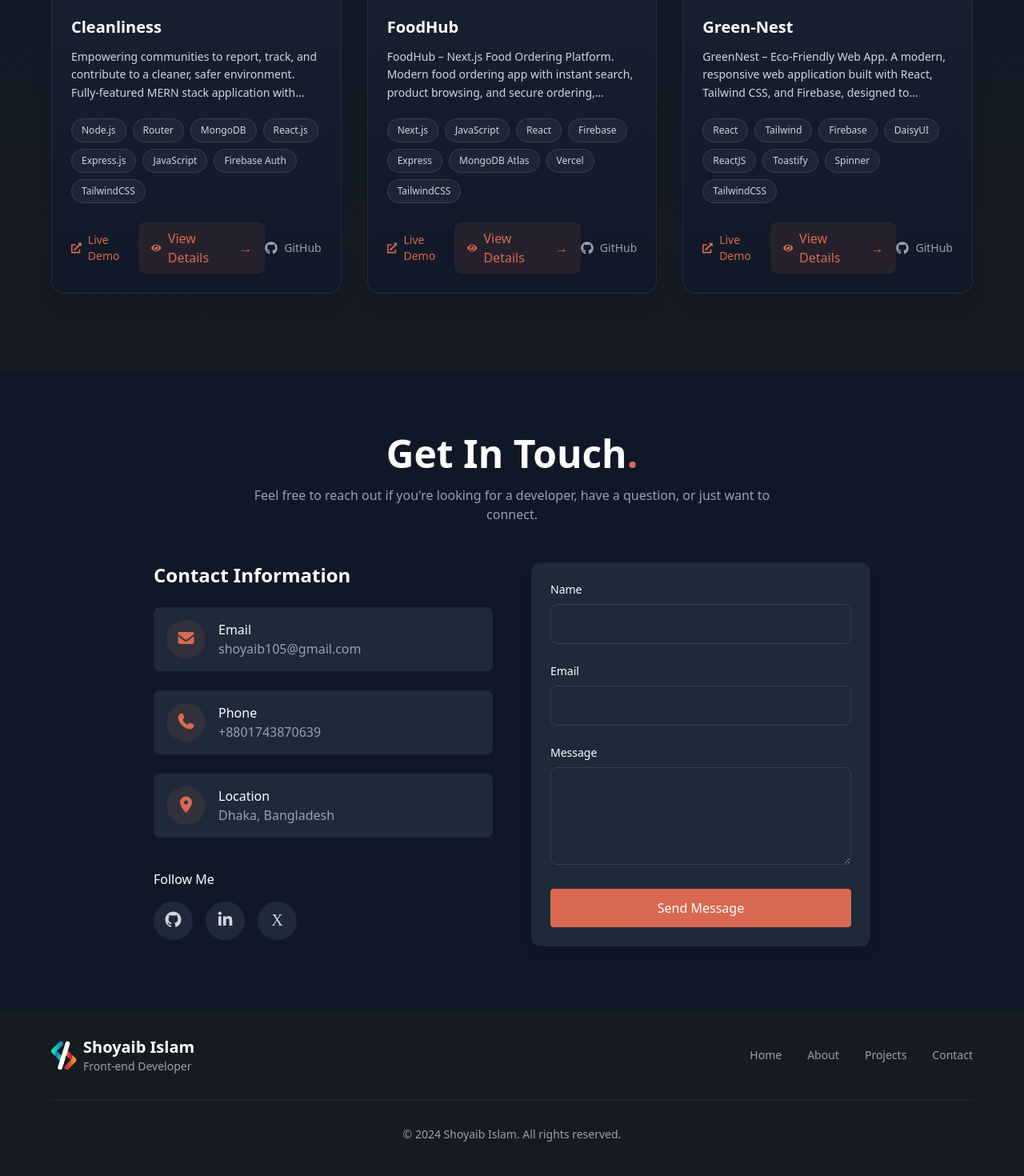
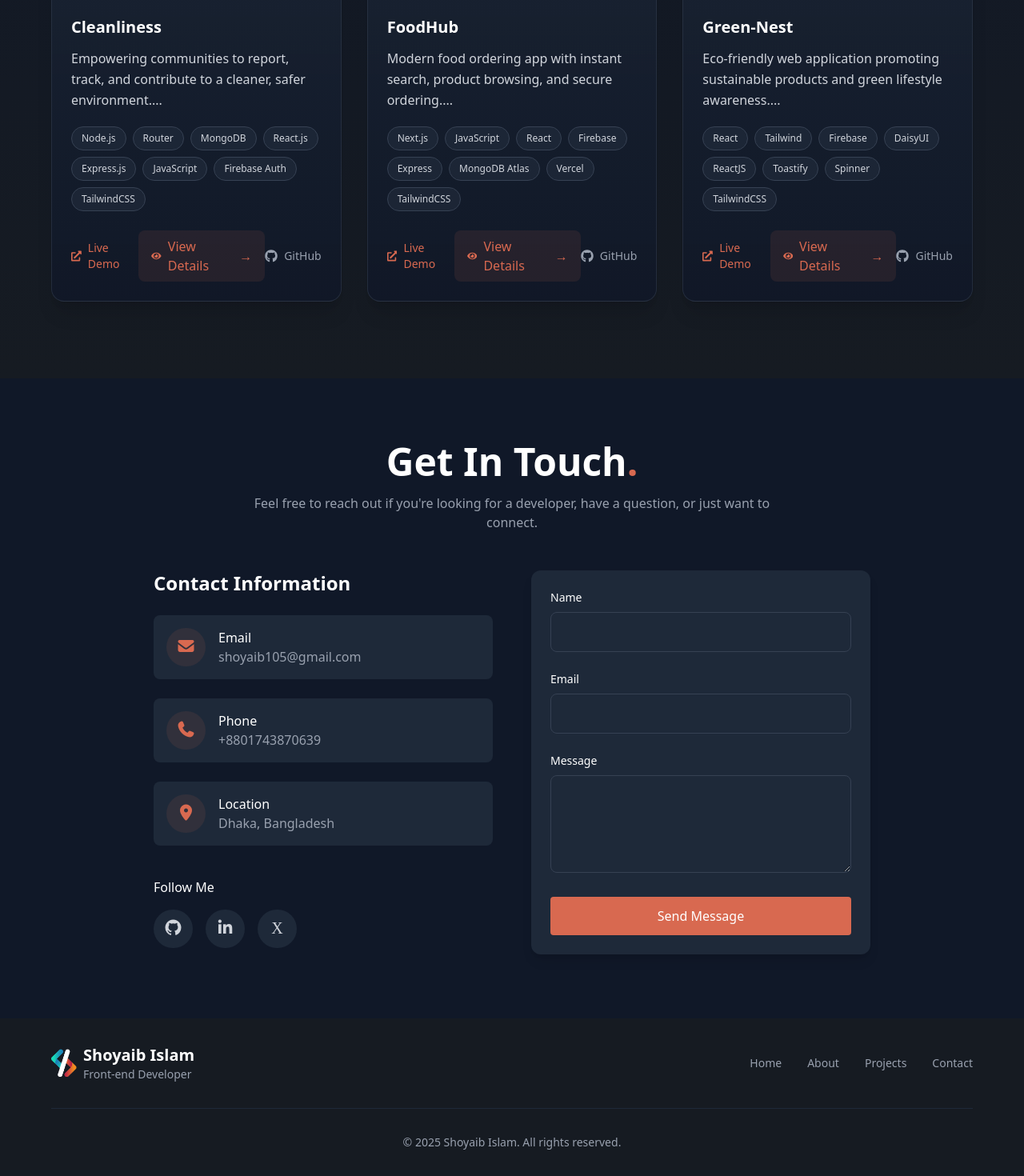
Before and after one commit to Shoybit/portfolio, a Next.js app: page / in a window 1280 px wide. Shown: the part 2861-4331 px from the top of the page at 80% size. Built offline with nearby package versions, Linux system fonts and the light colour scheme.

Commit message:
Update details page and footer

```diff
--- a/app/data/projects.ts
+++ b/app/data/projects.ts
@@ -5,7 +5,7 @@ export type Project = {
   description: string;
   live: string;
   github: string;
-  githubClient?: string; // ✅ optional
+  githubClient?: string;
   tech: string[];
 };
 
@@ -15,7 +15,7 @@ export const projects: Project[] = [
     name: "Cleanliness",
     image: "/cleenkaleidoscopic-alpaca-0f5158-netlify-app-2025-12-05-23_03_48.jpg",
     description:
-      "Empowering communities to report, track, and contribute to a cleaner, safer environment.",
+      "Empowering communities to report, track, and contribute to a cleaner, safer environment. Fully-featured MERN stack application with responsive design, secure authentication, and contribution tracking..",
     live: "https://kaleidoscopic-alpaca-0f5158.netlify.app/",
     github: "https://github.com/Shoybit/Cleanliness--client",
     tech: [
@@ -32,10 +32,10 @@ export const projects: Project[] = [
     name: "FoodHub",
     image: "/Screenshot 2025-12-05 225958.png",
     description:
-      "Modern food ordering app with instant search, product browsing, and secure ordering.",
+      "FoodHub – Next.js Food Ordering Platform. Modern food ordering app with instant search, product browsing, and secure ordering, powered by Firebase Auth and MongoDB Atlas with a responsive UI.",
     live: "https://foodhub-one-neon.vercel.app/",
     github: "https://github.com/Shoybit/FoodHub",
-    githubClient: "https://github.com/Shoybit/FoodHub", // ✅ যদি client repo থাকে
+    githubClient: "https://github.com/Shoybit/FoodHub",
     tech: [
       "Next.js",
       "React",
@@ -49,7 +49,7 @@ export const projects: Project[] = [
     name: "Green-Nest",
     image: "/greennest.png",
     description:
-      "Eco-friendly web application promoting sustainable products and green lifestyle awareness.",
+      "GreenNest – Eco-Friendly Web App. A modern, responsive web application built with React, Tailwind CSS, and Firebase, designed to promote sustainable products and raise green lifestyle awareness.",
     live: "https://remarkable-torte-c4c438.netlify.app/",
     github: "https://github.com/Shoybit/Green-Nest",
     tech: [
--- a/components/Footer.tsx
+++ b/components/Footer.tsx
@@ -34,8 +34,9 @@ export default function Footer() {
                 </div>
 
                 <div className="border-t border-gray-800 mt-6 md:mt-8 pt-6 md:pt-8 text-center text-xs md:text-sm">
-                    <p>© 2024 Shoyaib Islam. All rights reserved.</p>
+                <p>© {new Date().getFullYear()} Shoyaib Islam. All rights reserved.</p>
                 </div>
+
             </div>
         </footer>
     );
--- a/components/Projects.tsx
+++ b/components/Projects.tsx
@@ -3,11 +3,10 @@ import Link from 'next/link';
 import { FaExternalLinkAlt, FaGithub, FaEye } from 'react-icons/fa';
 
 export default function Projects() {
-  // Updated links array with the new projects
   const updatedProjects = [
     {
       name: "Cleanliness",
-      description: "Empowering communities to report, track, and contribute to a cleaner, safer environment. Fully-featured MERN stack application with responsive design, secure authentication, and contribution tracking.",
+      description: "Empowering communities to report, track, and contribute to a cleaner, safer environment....",
       tech: ["Node.js", "Router", "MongoDB", "React.js", "Express.js", "JavaScript", "Firebase Auth", "TailwindCSS"],
       live: "https://kaleidoscopic-alpaca-0f5158.netlify.app/",
       details: "/projects/cleanliness",
@@ -16,7 +15,7 @@ export default function Projects() {
     },
     {
       name: "FoodHub",
-      description: "FoodHub – Next.js Food Ordering Platform. Modern food ordering app with instant search, product browsing, and secure ordering, powered by Firebase Auth and MongoDB Atlas with a responsive UI.",
+      description: "Modern food ordering app with instant search, product browsing, and secure ordering....",
       tech: ["Next.js", "JavaScript", "React", "Firebase", "Express", "MongoDB Atlas", "Vercel", "TailwindCSS"],
       live: "https://foodhub-one-neon.vercel.app/",
       details: "/projects/foodhub",
@@ -25,7 +24,7 @@ export default function Projects() {
     },
     {
       name: "Green-Nest",
-      description: "GreenNest – Eco-Friendly Web App. A modern, responsive web application built with React, Tailwind CSS, and Firebase, designed to promote sustainable products and raise green lifestyle awareness.",
+      description: "Eco-friendly web application promoting sustainable products and green lifestyle awareness....",
       tech: ["React", "Tailwind", "Firebase", "DaisyUI", "ReactJS", "Toastify", "Spinner", "TailwindCSS"],
       live: "https://remarkable-torte-c4c438.netlify.app/",
       details: "/projects/green-nest",
@@ -81,7 +80,7 @@ export default function Projects() {
                 </h3>
 
                 {/* Description */}
-                <p className="text-gray-300 mb-5 text-sm leading-relaxed line-clamp-3">
+                <p className="text-gray-300 mb-5 text-[16px] leading-relaxed line-clamp-3">
                   {project.description}
                 </p>
 
```
